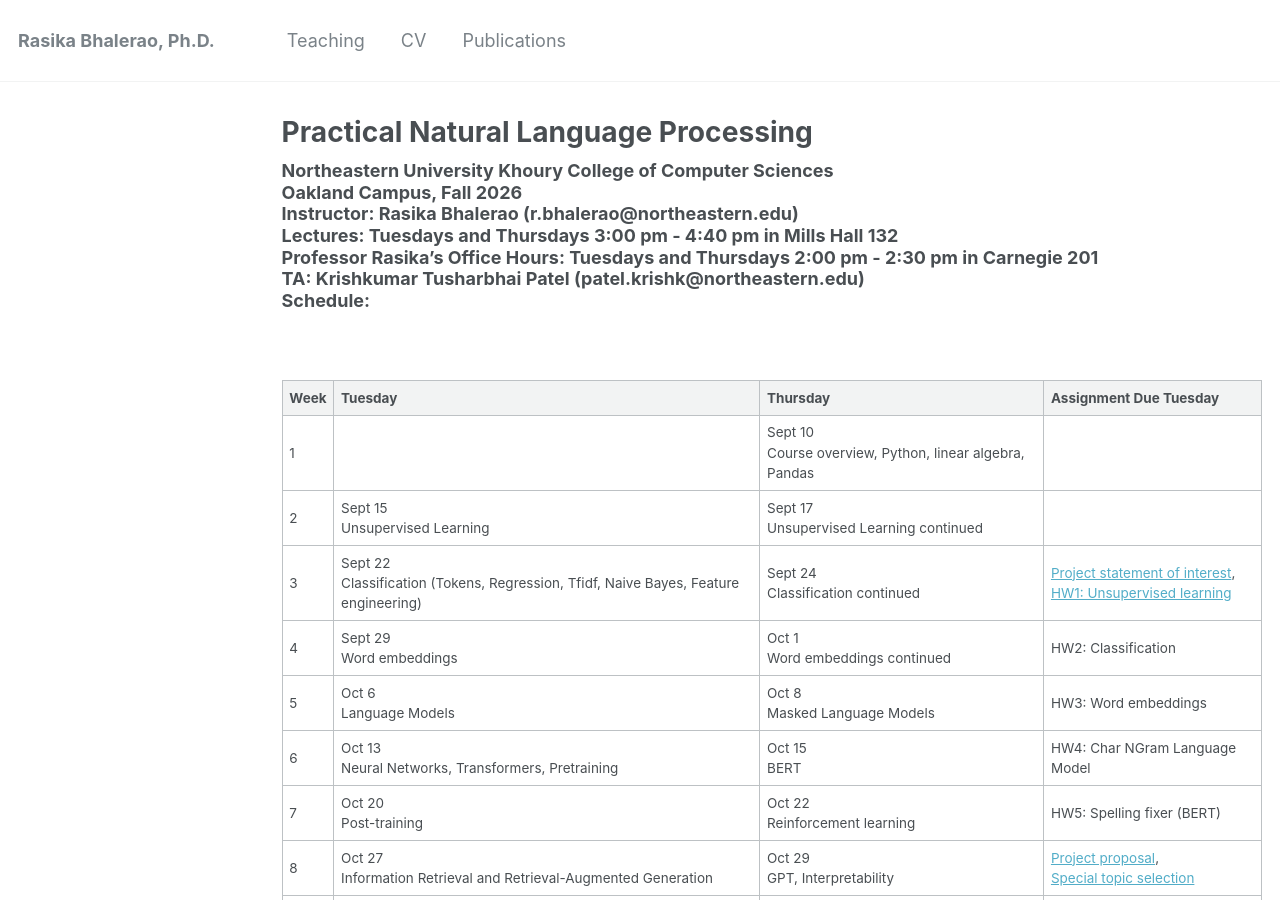
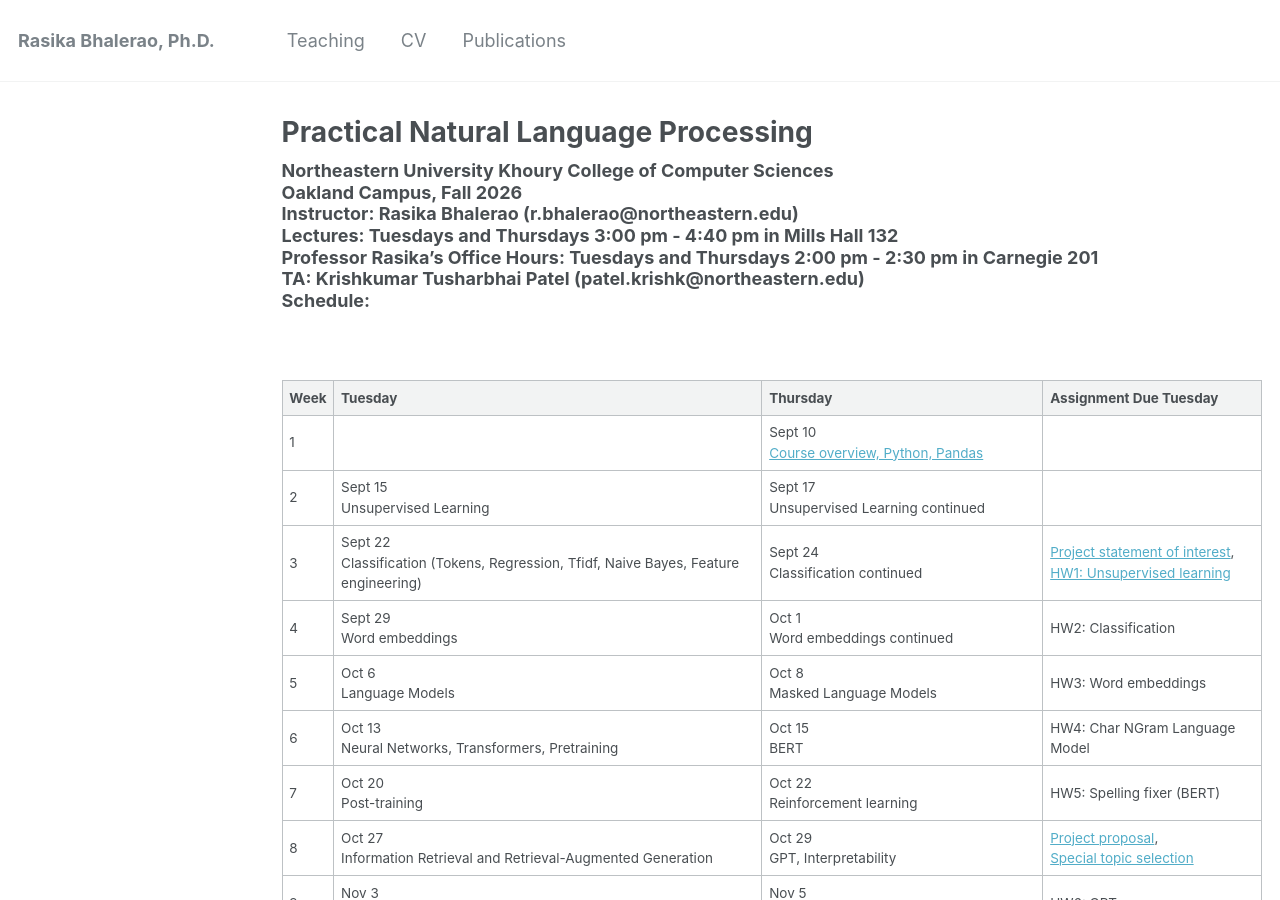
Before and after one commit to rasikabh/rasikabh.github.io, a Jekyll site: the page built from _pages/nlp2026.md, in a window 1280 px wide and 900 px high. Built offline with Jekyll 4.4.1, drawn with Linux system fonts in a browser that asks for light colours.

Commit message:
Add sep9 slides

```diff
--- a/_pages/nlp2026.md
+++ b/_pages/nlp2026.md
@@ -32,7 +32,7 @@
 
 | Week | Tuesday | Thursday | Assignment Due Tuesday |
 |-|-|-|-|
-| 1 |  | Sept 10 <br> Course overview, Python, linear algebra, Pandas |  |
+| 1 |  | Sept 10 <br> [Course overview, Python, Pandas](https://docs.google.com/presentation/d/1JTlVlTanWovnwaDfw8pDXj0LW8vPUddpSeTXeUHrxr4/edit?usp=sharing) |  |
 | 2 | Sept 15 <br> Unsupervised Learning | Sept 17 <br> Unsupervised Learning continued |  |
 | 3 | Sept 22 <br> Classification (Tokens, Regression, Tfidf, Naive Bayes, Feature engineering) | Sept 24 <br> Classification continued | [Project statement of interest](https://docs.google.com/document/d/1EIH9J0WQ0WLz2YYH4i2iGDVnrcge4hzrffRvvk6KFDo/edit?usp=sharing), <br> [HW1: Unsupervised learning](https://docs.google.com/document/d/1oJH26W9pvKCkYBGG_3-zN_lxz_CHOJ-U3lwzpPbaUsc/edit?usp=sharing) |
 | 4 | Sept 29 <br> Word embeddings | Oct 1 <br> Word embeddings continued | HW2: Classification |
```
